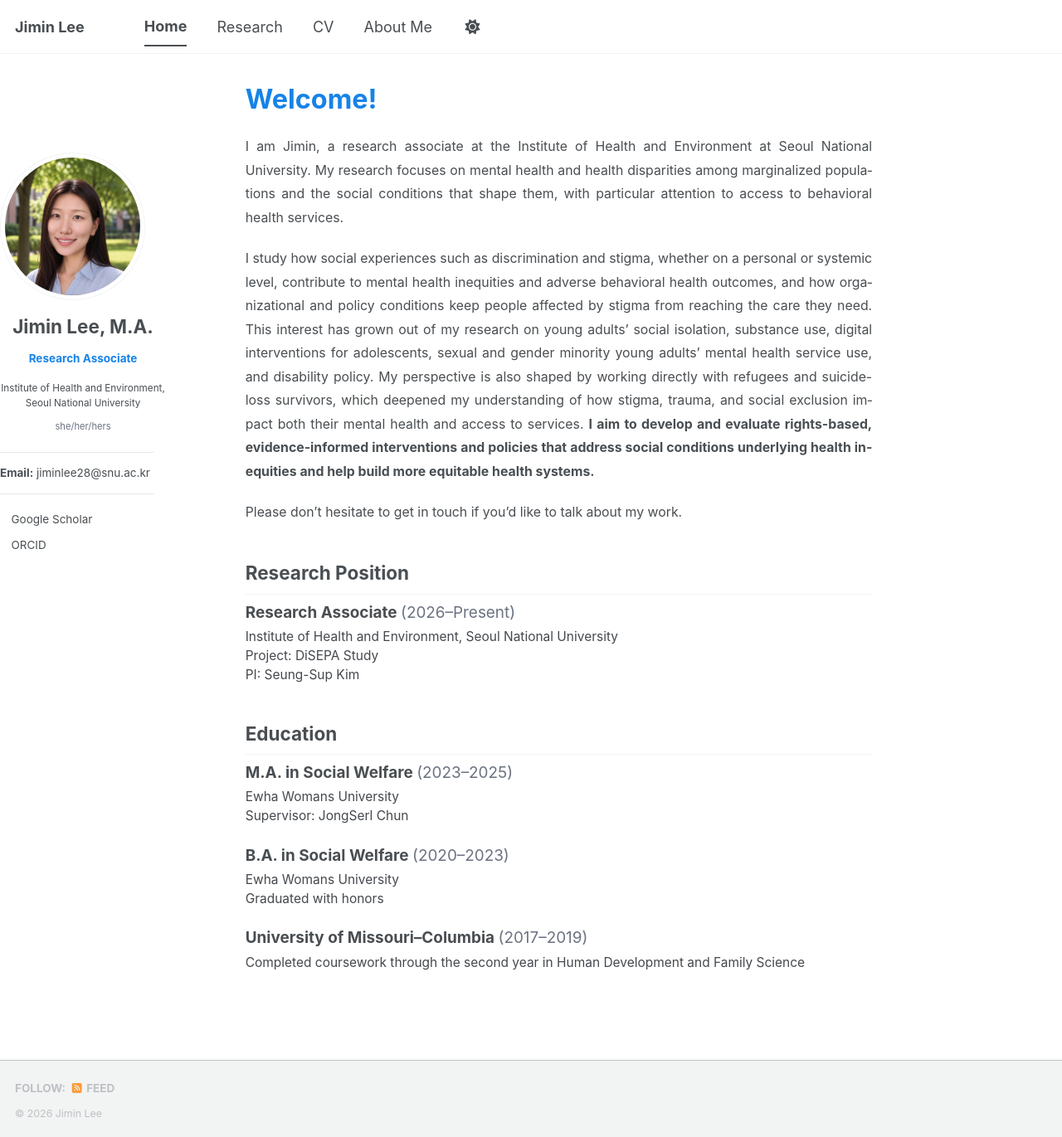
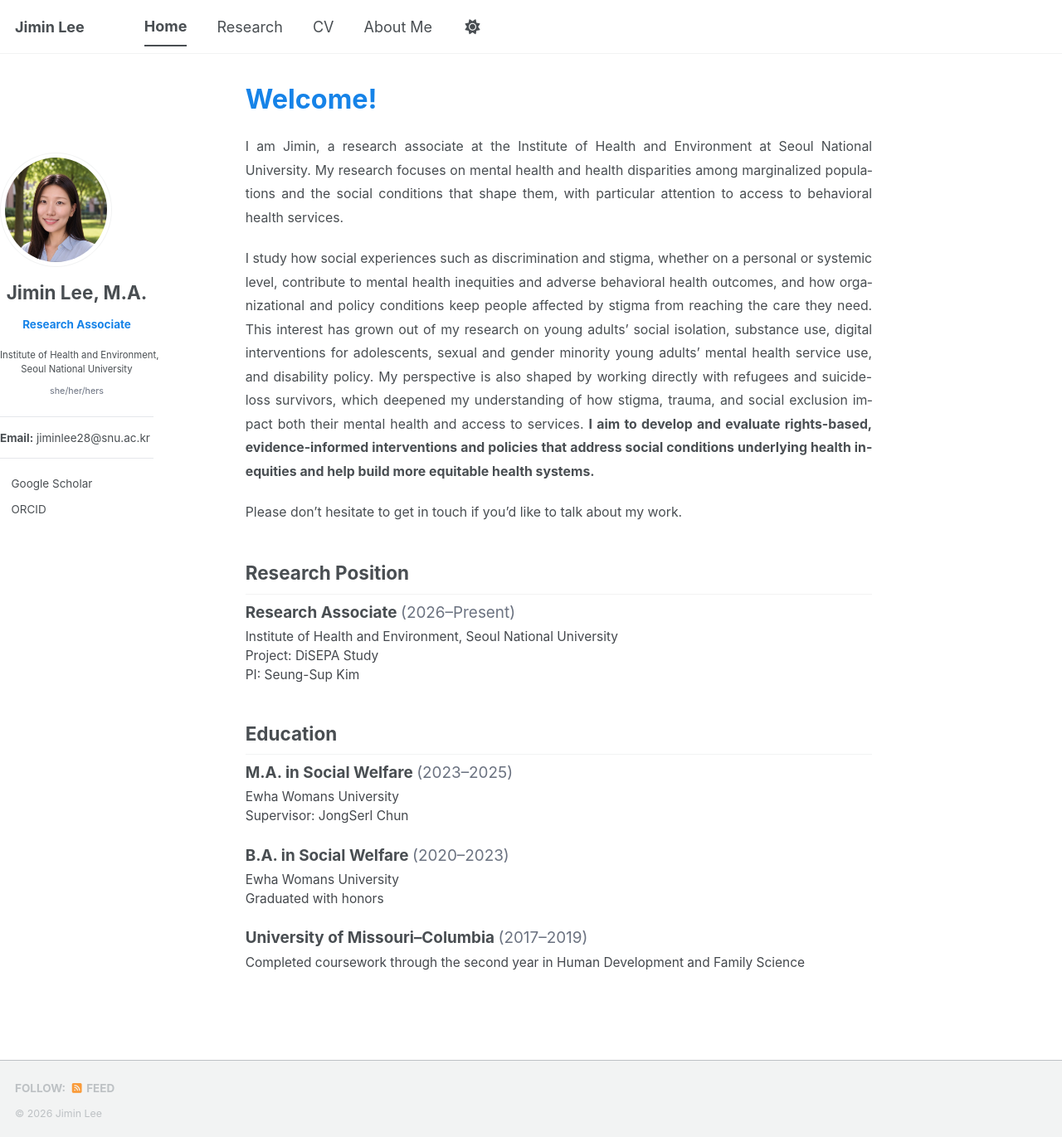
Before and after one commit to jiminlee-research/jiminlee-research.github.io, a Jekyll site: the page built from _pages/about.md, in a window 1280 px wide and 1371 px high. Shown: the whole window at 83% size. Built offline with Jekyll 4.4.1, drawn with Linux system fonts in a browser that asks for light colours; a style sheet for code colours, icons or effects is not loaded.

Commit message:
Center sidebar profile on the email column; fine-tune sizes
Co-Authored-By: Claude Opus 5.5 <noreply@anthropic.com>
Claude-Session: https://claude.ai/code/session_01PcjxNgqngrrHjMZQkReYzc

```diff
--- a/assets/css/main.scss
+++ b/assets/css/main.scss
@@ -100,16 +100,28 @@
 }
 
 .sidebar .author__content--centered .author__affiliation {
-  font-size: 0.65em;
+  font-size: 0.63em;
   white-space: nowrap;
 }
 
 .author__content--centered .author__pronouns {
   margin: -0.6rem 0 1.2rem;
   color: #6b7280;
-  font-size: 0.62em;
+  font-size: 0.6em;
   font-weight: 400;
   text-align: center;
+}
+
+/* Desktop: center the profile on the same 185px column as the Email block */
+@media (min-width: 925px) {
+  .sidebar .author__avatar,
+  .sidebar .author__content--centered {
+    width: 185px;
+  }
+
+  .sidebar .author__avatar img {
+    max-width: 135px;
+  }
 }
 
 .author__email {
```
